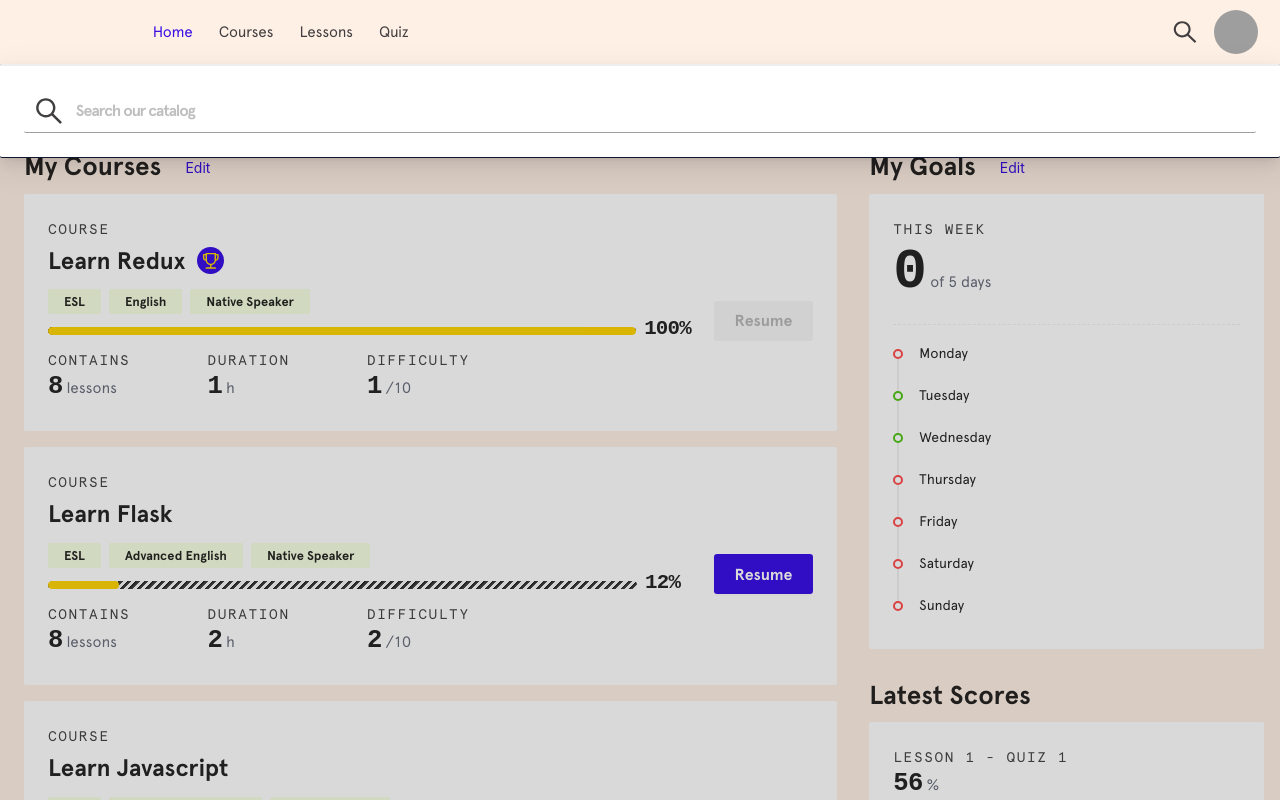
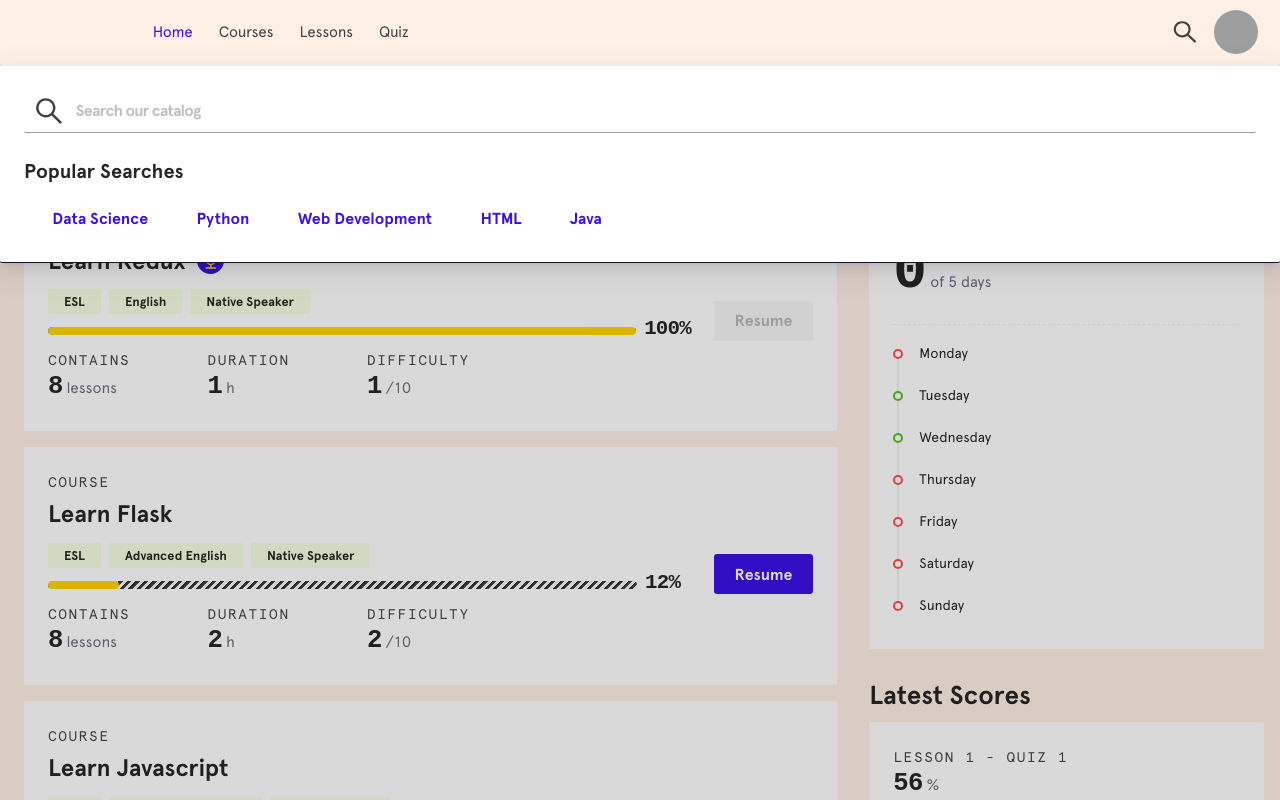
Before and after one commit to antoineGH/sayhello, a React (Create React App) app: page /auth/home in a window 1280 px wide. Both pictures are taken after a click on the button 1184 px from the left and 32 px from the top of the page. Shown: the top 800 px of the page. Built offline with nearby package versions, Linux system fonts and the light colour scheme; grey boxes are pictures that could not be loaded.

Commit message:
update link design

```diff
--- a/src/App.css
+++ b/src/App.css
@@ -109,6 +109,8 @@ p {
 	color: #3a10e5;
 	transition: background-color 300ms;
 	margin-left: 0.5rem;
+	font-size: 0.95rem;
+	font-family: 'Apercu-Pro-Bold';
 }
 
 .ant-btn-link:hover,
--- a/src/components/topMenu/Search.tsx
+++ b/src/components/topMenu/Search.tsx
@@ -1,5 +1,6 @@
 import { SearchOutlined } from '@ant-design/icons'
-import { Button, Input, Modal, Tooltip } from 'antd'
+import { keyboard } from '@testing-library/user-event/dist/keyboard'
+import { Button, Col, Input, Modal, Row, Tooltip } from 'antd'
 import useEventListener from 'hooks/useEventListener'
 import { useState } from 'react'
 
@@ -25,6 +26,8 @@ const SearchBar = () => {
 
 	useEventListener('keydown', handler)
 
+	const popularSearchKeyWords = ['Data Science', 'Python', 'Web Development', ' HTML', 'Java']
+
 	return (
 		<>
 			<Tooltip title='Press /'>
@@ -45,6 +48,8 @@ const SearchBar = () => {
 				closable={false}
 				maskStyle={{ backgroundColor: '#00000026', top: '64px' }}
 				onCancel={handleCancel}>
+				<Row className='row_search'>
+					<Col span={24}>
 						<Input
 							autoFocus={true}
 							className='input_search'
@@ -54,6 +59,21 @@ const SearchBar = () => {
 							onChange={(e) => setSearch(e.target.value)}
 							onPressEnter={onSearch}
 						/>
+					</Col>
+					<Col span={24}>Popular Searches</Col>
+					<Col span={12}>
+						<Row className='row_popular'>
+							{popularSearchKeyWords.map((keyWord, count) => {
+								count++
+								return (
+									<Col key={count}>
+										<Button type='link'>{keyWord}</Button>
+									</Col>
+								)
+							})}
+						</Row>
+					</Col>
+				</Row>
 			</Modal>
 		</>
 	)
--- a/src/components/topMenu/style.css
+++ b/src/components/topMenu/style.css
@@ -118,7 +118,7 @@
 	font-size: 2.2rem;
 	color: #10162f;
 	padding: 0rem 0.5rem !important;
-	letter-spacing: -0.065em;
+	letter-spacing: -0.045em;
 }
 .input_search span {
 	padding: 0.2rem;
@@ -127,3 +127,37 @@
 	transform: scale(1.8, 1.8);
 	color: #423f40;
 }
+
+.row_search {
+	width: 100%;
+}
+
+.row_search > .ant-col:nth-child(2) {
+	font-family: 'Apercu-Pro-Bold';
+	font-weight: 700;
+	line-height: 1.1;
+	margin: 1rem 0px;
+	font-size: 1.25rem;
+	margin-top: 1.7rem;
+}
+
+.row_popular .ant-col {
+	font-family: 'Apercu-Pro-Regular';
+	font-size: 1rem;
+	/* background-color: pink; */
+}
+
+.row_popular {
+	/* background-color: aqua; */
+	display: flex;
+	justify-content: flex-start;
+	align-items: center;
+}
+
+.row_popular .ant-btn {
+	font-size: 1rem;
+	font-family: 'Apercu-Pro-Bold';
+	padding: 1.2rem 1.2rem;
+	display: flex;
+	align-items: center;
+}
```
Lines whose indentation alone changed are shown as unchanged.
